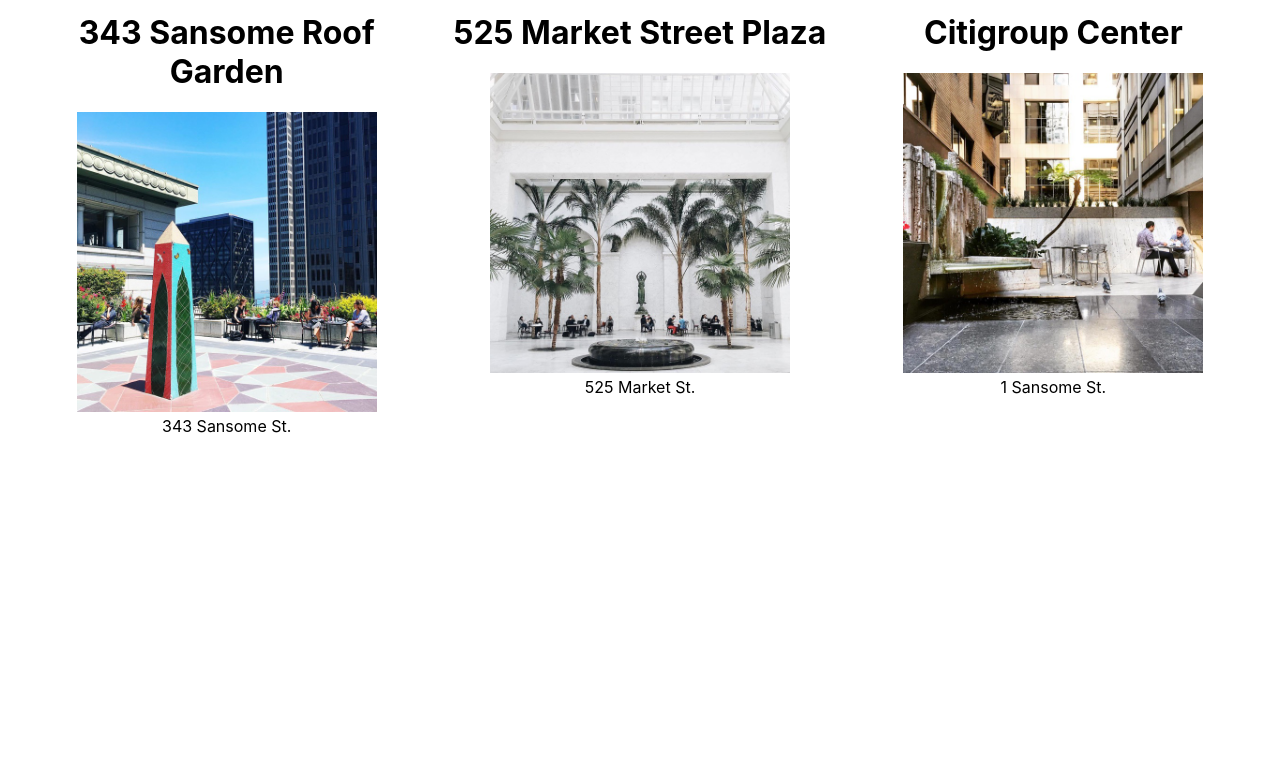
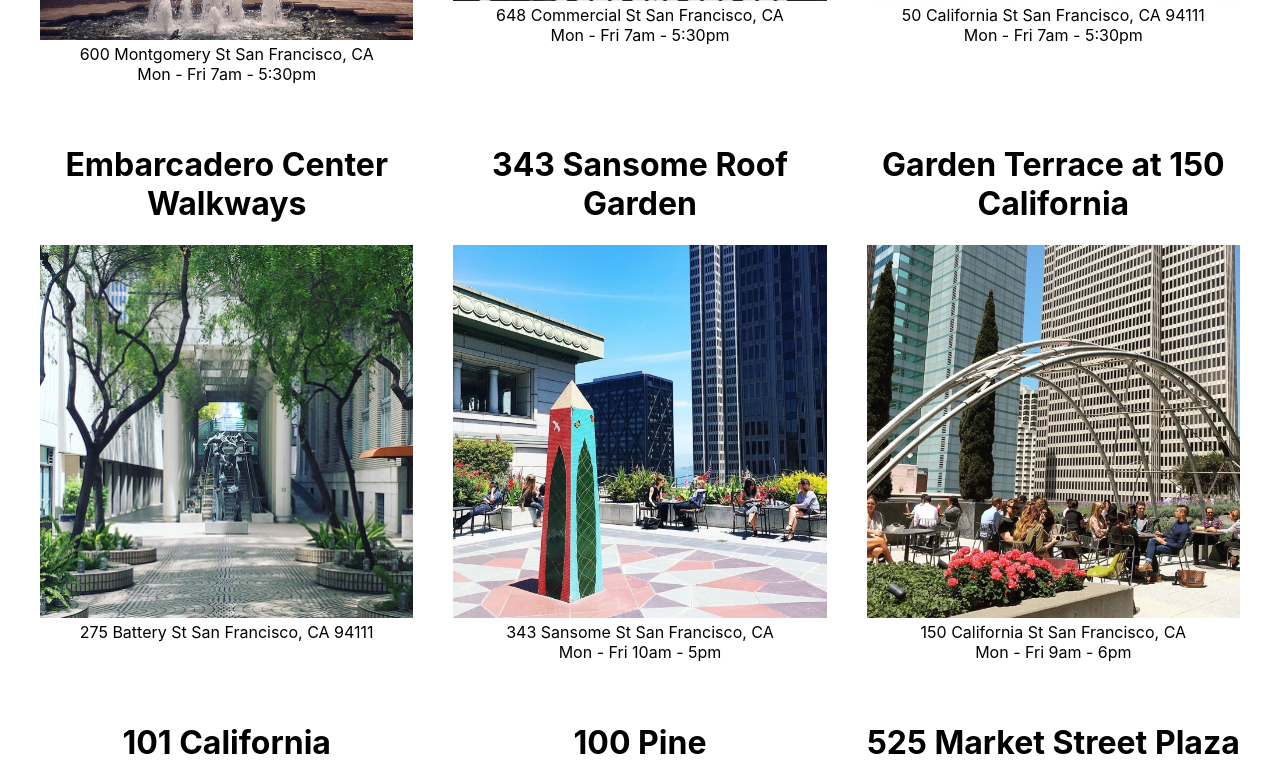
Before and after one commit to Jarquevious/sfpopos, a React (Create React App) app: page /#/ in a window 1280 px wide. Shown: the part 680-1462 px from the top of the page. Before the commit the page ends 1116 px from the top, so only its background shows below. Built offline with nearby package versions, Linux system fonts and the light colour scheme.

Commit message:
dynamic content and footer

```diff
--- a/src/App.js
+++ b/src/App.js
@@ -7,6 +7,8 @@
 import Footer from './footer'
 import { HashRouter as Router, Route } from 'react-router-dom'
 import About from './About'
+import POPOSDetails from './POPOSDetails'
+
 
 
 
@@ -17,6 +19,7 @@
         <Title />
         <Route path="/" component={POPOSList}/>
         <Route path="/about" component={About} />
+        <Route path="/details/:id" component={POPOSDetails} />
       </div>
     </Router>
   );
--- /dev/null
+++ b/src/POPOSDetails.js
@@ -0,0 +1,29 @@
+// src/POPOSDetails.js
+
+import React from 'react'
+
+import data from './sfpopos-data.json'
+
+function POPOSDetails(props) {
+  const { id } = props.match.params // Location index
+  const { images, title, desc, hours, features, geo } = data[id]
+
+  return (
+    <div>
+      <div>
+        <img src={`${process.env.PUBLIC_URL}images/${images[0]}`} />
+      </div>
+
+      <div>
+        <h1>{ title }</h1>
+        <p>{ desc }</p>
+        <p>{ hours }</p>
+        <p>{ features }</p>
+        <p>{ geo.lat } { geo.lon }</p>
+      </div>
+
+    </div>
+  )
+}
+
+export default POPOSDetails
--- a/src/POPOSList.js
+++ b/src/POPOSList.js
@@ -3,44 +3,28 @@
 import React from 'react';
 import POPOSSpace from './POPOSSpace';
 import './POPOSList.css';
+import data from './sfpopos-data.json'
+
+function POPOSList() {
+
+  const spaces = data.map(( { title, address, images, hours } ) => {
+    return (
+      <POPOSSpace
+        key={title}
+        name={title}
+        address={address}
+        image={images[0]}
+        hours={hours}
+      />
+    )
+  })
 
 
-function POPOSList() {
   return (
     <div className="POPOSList">
-      <POPOSSpace
-        name="50 California Street"
-        address="50 California St."
-        image="50-california-st.jpg"
-      />
-      <POPOSSpace
-        name="100 Pine Street"
-        address="100 Pine St."
-        image="100-pine.jpg"
-      />
-      <POPOSSpace
-        name="101 California Street"
-        address="101 California"
-        image="101-california.jpg"
-      />
-      <POPOSSpace
-        name="343 Sansome Roof Garden"
-        address="343 Sansome St."
-        image="343-sansome-roof-garden.jpg"
-      />
-      <POPOSSpace
-        name="525 Market Street Plaza"
-        address="525 Market St."
-        image="525-market-street-plaza.jpg"
-      />
-      <POPOSSpace
-        name="Citigroup Center"
-        address="1 Sansome St."
-        image="citigroup-center.jpg"
-      />
+      { spaces }
     </div>
   )
 }
 
-
 export default POPOSList
--- a/src/POPOSSpace.js
+++ b/src/POPOSSpace.js
@@ -1,24 +1,23 @@
 // src/Project.js
 
-import React from 'react'
+import React from "react";
 // import logo from './logo.svg'
-import './POPOSSpace.css'
+import "./POPOSSpace.css";
+import { Link } from "react-router-dom";
+
+
 
 function POPOSSpace(props) {
-  const { name, image, address } = props
+  // Get the
+  const { name, image, address, hours } = props
   return (
-    <div>
+    <div className="POPOSSpace">
       <h1>{name}</h1>
-      <img
-        src={`${process.env.PUBLIC_URL}images/${image}`}
-        width="300"
-        height="300"
-        alt="Hello"
-      />
-
+      <img src={`${process.env.PUBLIC_URL}images/${image}`} width="300" height="300" alt="Hello" />
       <div>{address}</div>
+      <div>{hours}</div>
     </div>
   )
 }
 
-export default POPOSSpace
+export default POPOSSpace;
--- /dev/null
+++ b/src/sfpopos-data.json
@@ -0,0 +1,195 @@
+[
+  {
+     "title":"Transamerica Redwood Park",
+     "desc":"Located in the shadow of the Transamerica Pyramid, Redwood Park is one of the Financial District's greenest and most serene spots. Here, towering redwoods surround a half acre of statues and a large central water feature. Plus, the park is often empty, which means there's almost always a bench available for the hogging. Potential visitors take note: The park is closed every evening",
+     "address":"600 Montgomery St San Francisco, CA",
+     "hours": "Mon - Fri 7am - 5:30pm",
+     "geo":{
+        "lat":37.7952005,
+        "lon":-122.4027927
+     },
+     "images":[
+        "transamerica-redwood-park.jpg"
+     ],
+     "website":"https://pyramidcenter.com/point-of-interest/redwood-park/",
+     "features":[
+        "outdoors",
+        "coffee"
+     ]
+  },
+  {
+     "title":"Empire Park",
+     "desc":"Empire Park is a charming little oasis tucked away on Commercial Street, where Chinatown meets the Financial District. This space was once an alleyway, and now features plenty of seating, a fountain, and ample amounts of greenery. The park is a must-visit for anyone needing respite from the busy streets of downtown. Be sure to check out the charming water feature by Pepo Pichler in the courtyard.",
+     "address":"648 Commercial St San Francisco, CA",
+     "hours": "Mon - Fri 7am - 5:30pm",
+     "geo":{
+        "lat":37.7942109,
+        "lon":-122.4037971
+     },
+     "images":[
+        "empire-park.jpg"
+     ],
+     "website":"https://www.artandarchitecture-sf.com/empire-park.html",
+     "features":[
+        "outdoors",
+        "art"
+     ]
+  },
+  {
+     "title":"50 California Street",
+     "desc":"Right across the street from 101 California's giant POPOS is the plaza at 50 California Street. This green space comes complete with a Starbucks and lots of areas to sit and watch the cable cars clang down California.",
+     "address":"50 California St San Francisco, CA 94111",
+     "hours": "Mon - Fri 7am - 5:30pm",
+     "geo":{
+        "lat":37.79408,
+        "lon":-122.3973817
+     },
+     "images":[
+        "50-california-st.jpg"
+     ],
+     "features":[
+        "outdoors",
+        "toilet"
+     ]
+  },
+  {
+     "title":"Embarcadero Center Walkways",
+     "desc":"Right across the street from 101 California's giant POPOS is the plaza at 50 California Street. This green space comes complete with a Starbucks and lots of areas to sit and watch the cable cars clang down California.",
+     "address":"275 Battery St San Francisco, CA 94111",
+     "hours": "",
+     "geo":{
+        "lat":37.7939413,
+        "lon":-122.4002143
+     },
+     "images":[
+        "embarcadero-center.jpg"
+     ],
+     "features":[
+        "outdoors",
+        "toilet",
+        "coffee"
+     ]
+  },
+  {
+     "title":"343 Sansome Roof Garden",
+     "desc":"The terrace at 343 Sansome Street is one of the FiDi's best-kept secrets, and it's also been called downtown's best outdoor lunch spot. It features tables, benches, planters filled with seasonal flowers, and views of a portion of the bay. Plenty of the space's Yelp reviews mention that it's never crowded. The space is open from 10 a.m. to 5 p.m. Monday through Friday.",
+     "address":"343 Sansome St San Francisco, CA",
+     "hours": "Mon - Fri 10am - 5pm",
+     "geo":{
+        "lat":37.7936454,
+        "lon":-122.4014547
+     },
+     "images":[
+        "343-sansome-roof-garden.jpg"
+     ],
+     "opens":"10am",
+     "closes":"5pm",
+     "features":[
+        "outdoors"
+     ]
+  },
+  {
+     "title":"Garden Terrace at 150 California",
+     "desc":"The Garden Terrace at 150 California has great views of the FiDi's gleaming office towers, and plenty of space to sit and take in some fresh air. A huge metal art installation adds some pizzazz to the terrace, and it's rarely ever crowded.",
+     "address":"150 California St San Francisco, CA",
+     "hours": "Mon - Fri 9am - 6pm",
+     "geo":{
+        "lat":37.7936648,
+        "lon":-122.3964805
+     },
+     "images":[
+        "garden-terrace-at-150-california.jpg"
+     ],
+     "features":[
+        "outdoors",
+        "art",
+        "coffee"
+     ]
+  },
+  {
+     "title":"101 California",
+     "desc":"101 California has the most expansive public plaza on California Street. The space features orderly rows of planters placed on terraced podiums, as well as a central fountain and seating.",
+     "address":"101 California St San Francisco, CA",
+     "hours": "Open at all times.",
+     "geo":{
+        "lat":37.7930342,
+        "lon":-122.398342
+     },
+     "images":[
+        "101-california.jpg"
+     ],
+     "features":[
+        "outdoors",
+        "art",
+        "coffee"
+     ]
+  },
+  {
+     "title":"100 Pine",
+     "desc":"Tucked away amid a stand of soaring buildings, the urban garden at 100 Pine is accessible via the building lobby or through a not-so-obvious passageway on Front Street. It doesn’t get much in the way of sun, but last we checked in, there’s a cafe open till 3 p.m. as well as seating and planters.",
+     "address":"100 Pine St San Francisco, CA",
+     "hours": "10am - 6pm",
+     "geo":{
+        "lat":37.79247,
+        "lon":-122.398758
+     },
+     "images":[
+        "100-pine.jpg"
+     ],
+     "features":[
+        "outdoors"
+     ]
+  },
+  {
+     "title":"525 Market Street Plaza",
+     "desc":"The plaza at 525 Market is one of the most pleasant plazas in the Financial District, thanks in part to the new fountain near the sidewalk: a two-tiered circular water element made of clear acrylic. The plaza, which gets a lot of sunlight during the daytime, is surrounded by eateries, which makes it one of the most popular lunch spots in the FiDi.",
+     "address":"525 Market St San Francisco, CA",
+     "hours": "",
+     "geo":{
+        "lat":37.7905074,
+        "lon":-122.3991585
+     },
+     "images":[
+        "525-market-street-plaza.jpg"
+     ],
+     "features":[
+        "outdoors",
+        "coffee"
+     ]
+  },
+  {
+     "title":"Citigroup Center",
+     "desc":"The former Paris-London Bank building was built in 1912, and hollowed out to make way for public space at the base of the Citigroup Center. The elegant enclosed atrium features Moolicious (a crepe stand), a fountain, seating, and more than a dozen queen palms. It’s also smack dab in front of Bird’s new headquarters.",
+     "address":"1 Sansome St San Francisco, CA",
+     "hours": "Open during business hours.",
+     "geo":{
+        "lat":37.7904996,
+        "lon":-122.4007974
+     },
+     "images":[
+        "citigroup-center.jpg"
+     ],
+     "features":[
+        "outdoors",
+        "power",
+        "toilet",
+        "coffee"
+     ]
+  },
+  {
+    "title":"555 California",
+    "desc":"The former Paris-London Bank building was built in 1912, and hollowed out to make way for public space at the base of the Citigroup Center. The elegant enclosed atrium features Moolicious (a crepe stand), a fountain, seating, and more than a dozen queen palms. It’s also smack dab in front of Bird’s new headquarters.",
+    "address":"555 California St.",
+    "hours": "Open at all times.",
+    "geo":{
+       "lat":37.792250,
+       "lon":-122.403790
+    },
+    "images":[
+       "555-california.jpg"
+    ],
+    "features":[
+       "outdoors"
+    ]
+ }
+]
```
